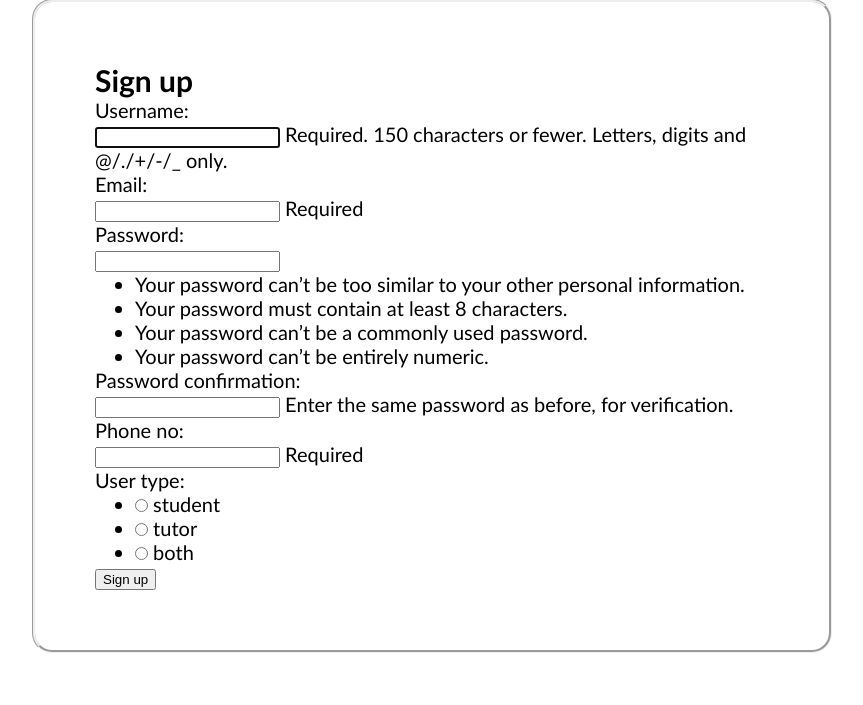
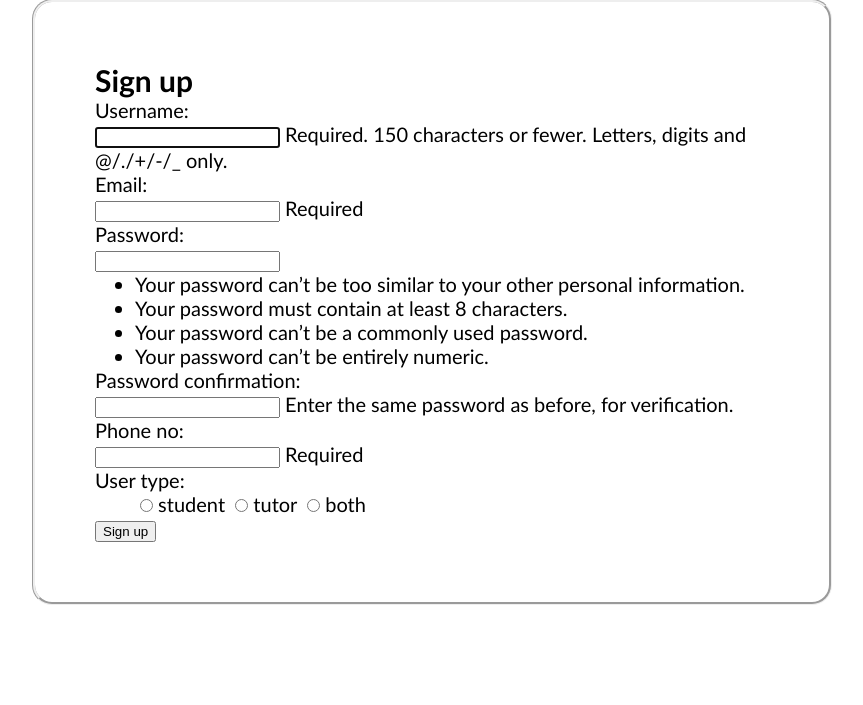
Before and after one commit to eric19960304/Tutoria, a Django app: page /signup/ in a window 1280 px wide. Shown: the part 213-918 px from the top of the page, without its empty margins (120-983 px from the left). After the commit the page ends 818 px from the top, so only its background shows below. Run offline with Django 3.2, Linux system fonts and the light colour scheme; some libraries are stand-ins or nearby versions.

Commit message:
sign up page fix
Change the styling of user type option to which without a dot before the radio button.

```diff
--- a/core/static/css/base.css
+++ b/core/static/css/base.css
@@ -156,3 +156,13 @@ footer{
 	padding:10px;
 
 }
+
+
+#id_user_type{
+	list-style-type:none;
+}
+
+#id_user_type li{
+	display:inline;
+	margin-left: 5px;
+}
```
